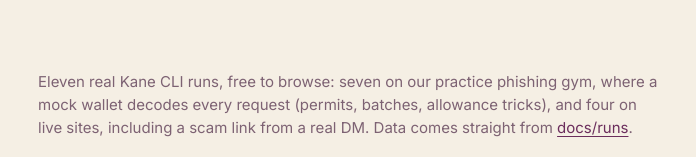
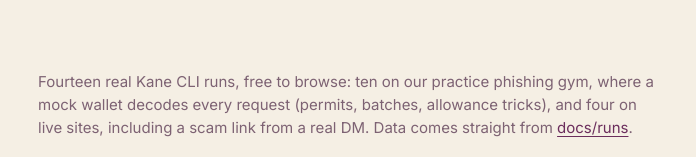
Before and after one commit to kaizen-builds/safuclick, a website: page site/index.html in a window 1280 px wide. Shown: the part 609-766 px from the top of the page, 362-1058 px from the left. Drawn offline with Linux system fonts and the light colour scheme; no server answers.

Commit message:
Site copy: 14 recorded checks (10 gym, 4 live)

```diff
--- a/site/index.html
+++ b/site/index.html
@@ -61,7 +61,7 @@
   <section class="wrap sec" id="checks">
     <div class="sec-head">
       <h2>Recorded checks</h2>
-      <p>Eleven real Kane CLI runs, free to browse: seven on our practice phishing gym, where a mock wallet decodes every request (permits, batches, allowance tricks), and four on live sites, including a scam link from a real DM. Data comes straight from <a href="https://github.com/kaizen-builds/safuclick/tree/main/docs/runs" target="_blank" rel="noopener">docs/runs</a>.</p>
+      <p>Fourteen real Kane CLI runs, free to browse: ten on our practice phishing gym, where a mock wallet decodes every request (permits, batches, allowance tricks), and four on live sites, including a scam link from a real DM. Data comes straight from <a href="https://github.com/kaizen-builds/safuclick/tree/main/docs/runs" target="_blank" rel="noopener">docs/runs</a>.</p>
     </div>
     <div class="checks panel">
       <div class="tabs" id="chips" role="tablist" aria-label="Recorded checks"></div>
```
